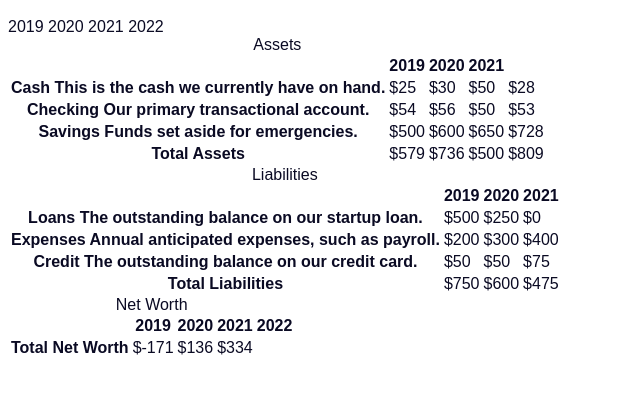
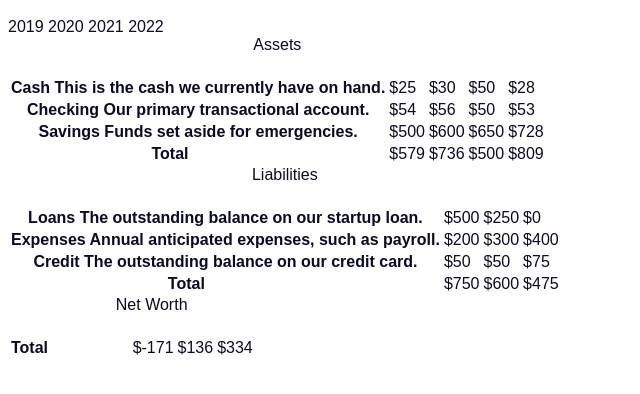
Before and after one commit to drgabelive/Balance-Sheet, a plain HTML site: page index.html in a window 1280 px wide. Shown: the part 50-444 px from the top of the page, without its empty margins (0-640 px from the left). Drawn offline with Linux system fonts and the light colour scheme.

Commit message:
Update styles.css

```diff
--- a/styles.css
+++ b/styles.css
@@ -10,3 +10,11 @@
   span[class~="sr-only"]{
     border: 0;
   }
+
+  span[class~="sr-only"] {
+    border: 0;
+    clip:rect(1px, 1px, 1px, 1px);
+    clip-path: inset(50%);
+    -webkit-clip-path: inset(50%)
+
+  }
```
